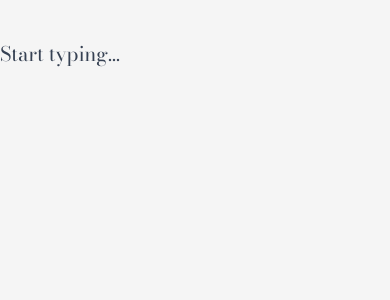
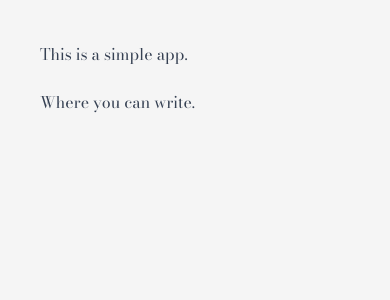
Before and after one commit to flavienbonvin/slate, a React (Vite) app: page / in a window 390 px wide. Shown: the top 300 px of the page. Built offline with nearby package versions, Linux system fonts and the light colour scheme.

Commit message:
Add border on mobile

```diff
--- a/src/components/Editor.tsx
+++ b/src/components/Editor.tsx
@@ -7,7 +7,10 @@ import { LS_CONTENT_KEY } from "../constant";
 
 const extensions = [StarterKit];
 
-const content = getFromLocalStorage(LS_CONTENT_KEY, "<p>Start typing...</p>");
+const content = getFromLocalStorage(
+    LS_CONTENT_KEY,
+    "<p>This is a simple app.</p><p>Where you can write.</p>",
+);
 
 export const Editor = () => {
     const editor = useEditor({
@@ -15,7 +18,7 @@ export const Editor = () => {
         content,
         editorProps: {
             attributes: {
-                class: "focus:outline-none prose dark:prose-headings:text-neutral-300 dark:prose-strong:text-neutral-300 mx-auto h-screen border-none pt-10 font-serif text-xl dark:text-neutral-300",
+                class: "prose dark:prose-headings:text-neutral-300 dark:prose-strong:text-neutral-300 mx-auto h-screen border-none px-10 pt-10 font-serif focus:outline-none md:px-0 md:text-xl dark:text-neutral-300",
             },
         },
     });
```
